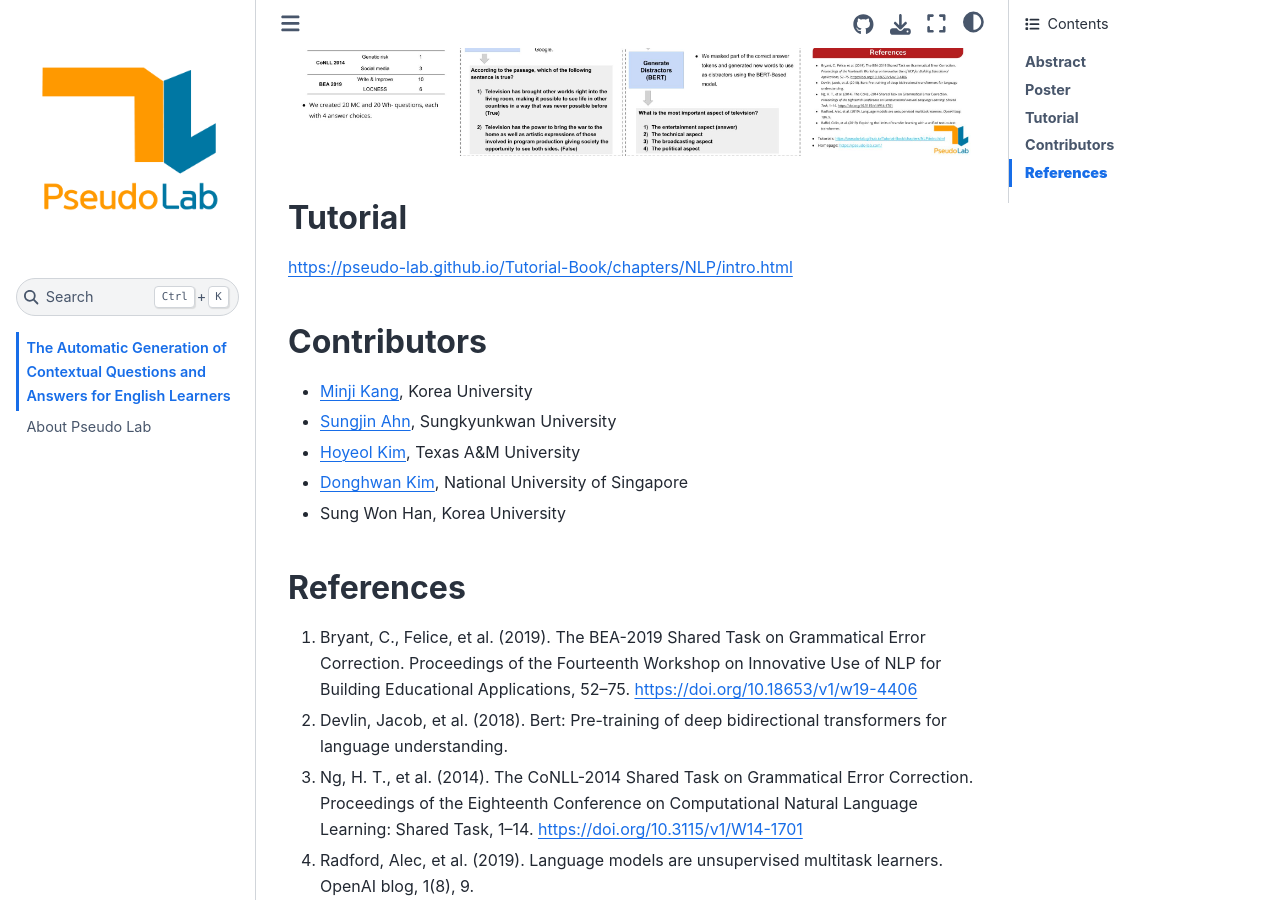
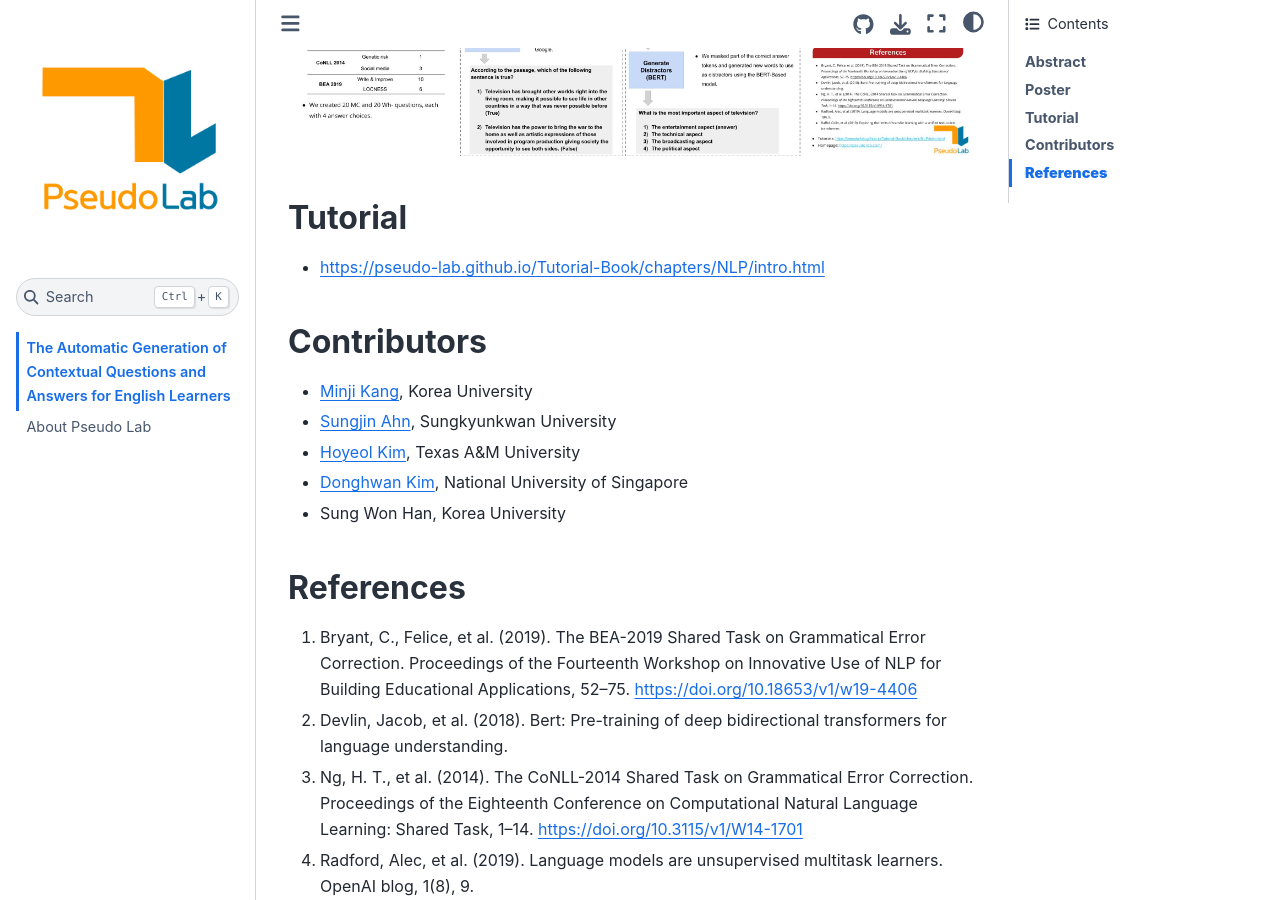
Before and after one commit to Pseudo-Lab/ACH2021, a Jupyter Book: the page built from book/index.md, in a window 1280 px wide and 900 px high, scrolled down 1187 px. Built offline with Jupyter Book 1.0.4 settings and Sphinx 7.4.7 and the Sphinx Book theme 1.1.4, drawn with Linux system fonts in a browser that asks for light colours; comment, search, counter and statistics services are not loaded.

Commit message:
add bullet point

```diff
--- a/book/index.md
+++ b/book/index.md
@@ -10,7 +10,7 @@ Understanding context is essential for ESL (English as a Second Language) studen
 
 ## **Tutorial**
 
-https://pseudo-lab.github.io/Tutorial-Book/chapters/NLP/intro.html
+* https://pseudo-lab.github.io/Tutorial-Book/chapters/NLP/intro.html
 
 ## **Contributors**
 
```
